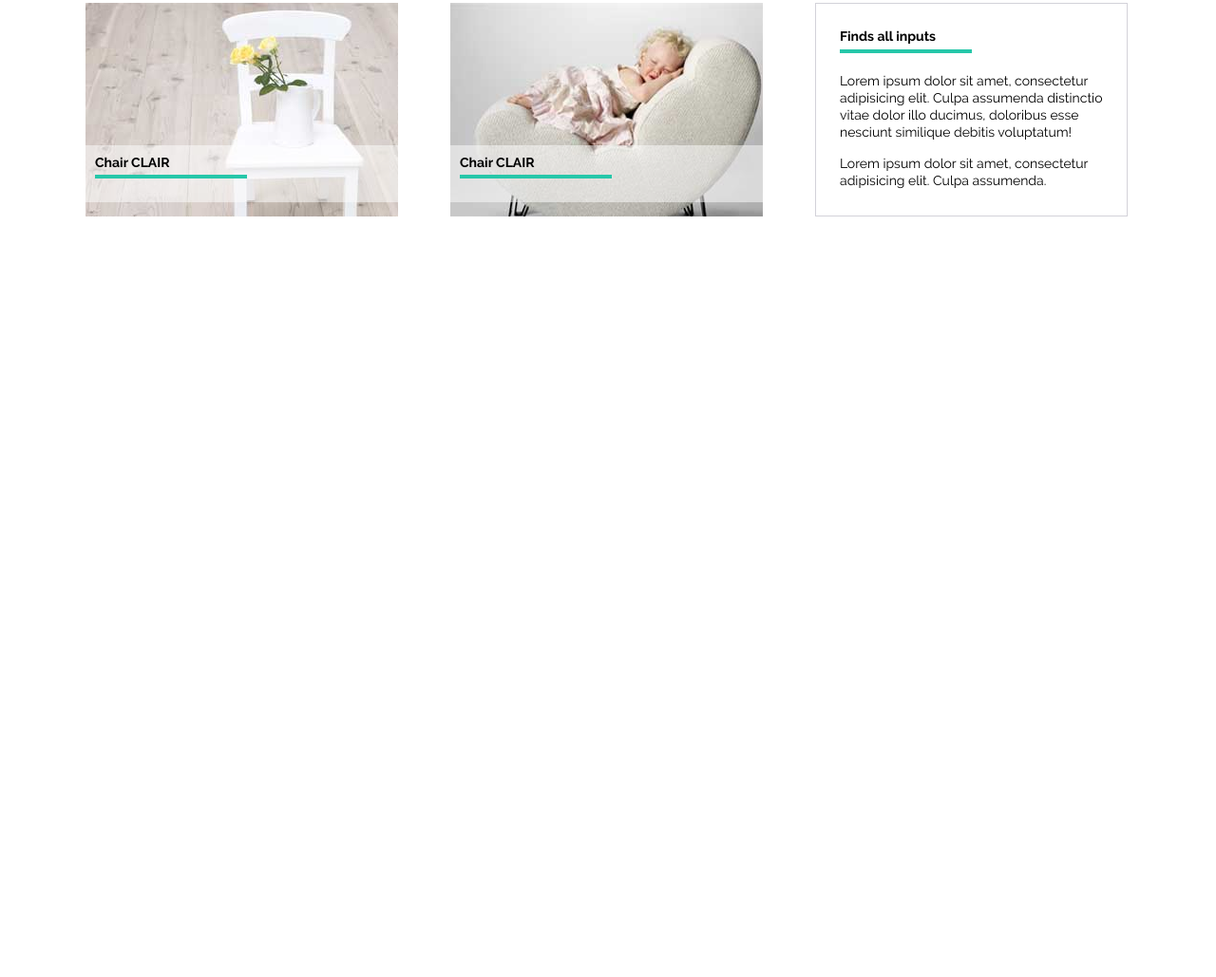
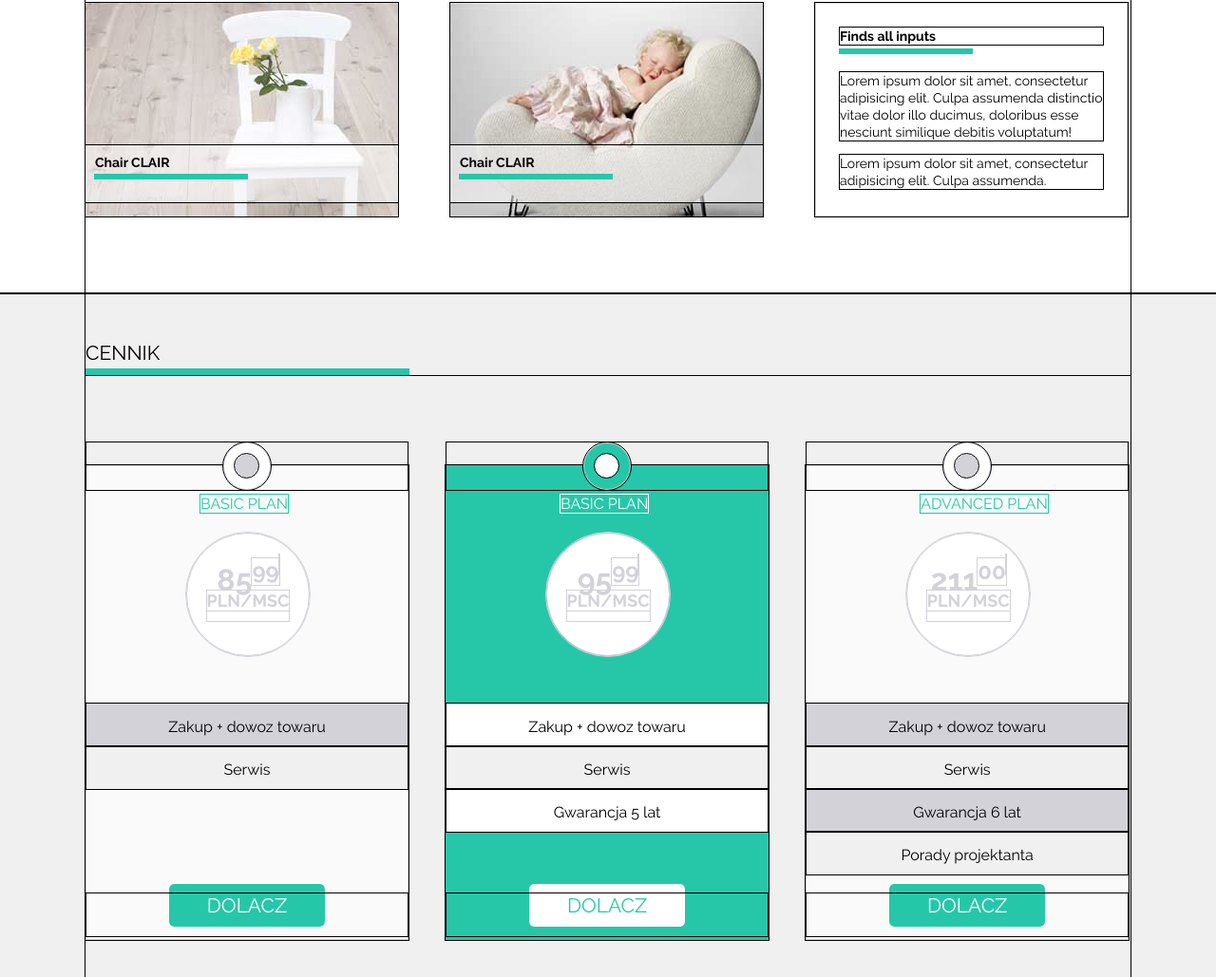
Before and after one commit to nmkedziora/CodersLab-SitOnChair-website, a plain HTML site: page index.html in a window 1280 px wide. Shown: the part 579-1608 px from the top of the page at 95% size. Before the commit the page ends 888 px from the top, so only its background shows below. Drawn offline with Linux system fonts and the light colour scheme.

Commit message:
Pricing section done

```diff
--- a/css/styles.css
+++ b/css/styles.css
@@ -1,8 +1,8 @@
-/*
+
 * {
     outline: 1px solid;
 }
-*/
+
 
 body {
 	font-family: 'ralewayregular', Verdana, sans-serif;
@@ -159,7 +159,7 @@ header {
     background-image: url('../images/box2_img.jpg');
 }
 
-hr {
+.short_hr {
     width: 50%;
     color: #26c7a9;
     border: 2px solid #26c7a9;
@@ -196,3 +196,157 @@ hr {
 .info__text p {
     margin-bottom: 15px;
 }
+
+
+/* ========== Pricing Section ========== */
+.pricing {
+    height: 720px;
+    background-color: #f0f0f0;
+}
+
+.section__title {
+    font-size: 21px;
+    text-transform: uppercase;
+    padding-top: 50px;
+}
+
+.long_hr {
+    width: 340px;
+    color: #26c7a9;
+    border: 3px solid #26c7a9;
+    margin: 5px 0 20px 0;
+}
+
+/* ========== Pricing Section - Box ========== */
+.pricing__box {
+    width: 340px;
+    height: 500px;
+    border: 1px solid #d3d2d9;
+    display: inline-block;
+    vertical-align: top;
+    margin-top: 75px;
+    position: relative;
+    background-color: #fafafa;
+}
+
+div.pricing__box:nth-child(2) {
+    margin-right: 35px;
+}
+
+.box__header {
+    height:50px;
+    position:absolute;
+    left:0;
+    right:0;
+    top:-25px;
+}
+
+.outer__circle {
+  background: #fff;
+  width: 50px;
+  height: 50px;
+  border-radius: 50%;
+  border: 1px solid #d3d2d9;
+  margin: 0 auto;
+  position: relative;
+}
+
+.inner__circle {
+  background: #d3d2d9;
+  width: 25px;
+  height: 25px;
+  border-radius: 50%;
+  position: absolute;
+  left: 11px;
+  top: 11px
+}
+
+.pricing__name {
+  position: absolute;
+  top: 30px;
+  left: 120px;
+  color: #26c7a9
+}
+
+.pricing__circle {
+  width: 130px;
+  height: 130px;
+  border-radius: 50%;
+  position: absolute;
+  background: #FFF;
+  left: 105px;
+  top: 70px;
+  border: 1px solid #d3d2d9;
+  text-align: center;
+  padding-top: 30px;
+  font-size: 32px;
+  font-family: 'ralewaybold', Verdana, sans-serif;
+  color: #d3d2d9;
+}
+
+.pricing__options {
+  width: 338px;
+  position: absolute;
+  top: 250px;
+  text-align: center;
+}
+
+.option__odd,
+.option__even {
+  height: 45px;
+  padding-top: 15px;
+}
+
+.option__odd {
+  background-color: #d3d2d9;
+}
+
+.option__even {
+  background-color: #f0f0f0;
+}
+
+.pricing__link {
+  width: 100%;
+  height: 45px;
+  text-align: center;
+  position: absolute;
+  top: 450px;
+}
+
+/* ========== Pricing Section - Box Highlighted ========== */
+.pricing__box--highlighted {
+    width: 340px;
+    height: 500px;
+    border: 1px solid #26c7a9;
+    display: inline-block;
+    vertical-align: top;
+    margin-right: 35px;
+    margin-top: 75px;
+    position: relative;
+}
+
+.highlight__background {
+  background-color: #26c7a9;
+}
+
+.pricing__box--highlighted .inner__circle {
+  background: #FFF;
+}
+
+.pricing__box--highlighted .pricing__name {
+  color: #FFF;
+}
+
+.pricing__box--highlighted .option__odd {
+  background-color: #FFF;
+}
+
+.btn__regular {
+    font-size: 21px;
+    background-color: #FFF;
+    color: #26c7a9;
+    text-decoration: none;
+    text-transform: uppercase;
+    padding: 10px 40px;
+    border-radius: 5px;
+}
--- a/index.html
+++ b/index.html
@@ -52,18 +52,18 @@
         <div class="info__image img01">
           <div class="img__text">
             Chair CLAIR
-            <hr>
+            <hr class="short_hr">
           </div>
         </div>
         <div class="info__image img02">
           <div class="img__text">
             Chair CLAIR
-            <hr>
+            <hr class="short_hr">
           </div>
         </div>
         <div class="info__text">
           <h6>Finds all inputs</h6>
-          <hr>
+          <hr class="short_hr">
           <p>
             Lorem ipsum dolor sit amet, consectetur adipisicing elit. Culpa assumenda distinctio vitae dolor illo ducimus, doloribus esse nesciunt similique debitis voluptatum!
           </p>
@@ -73,5 +73,80 @@
         </div>
       </div>
     </section>
+
+    <!-- Pricing Section -->
+    <section class="pricing">
+      <div class="container">
+        <div class="section__title">
+          Cennik
+          <hr class="long_hr">
+        </div>
+        <!-- single pricing box -->
+        <div class="pricing__box">
+          <div class="box__header">
+            <div class="outer__circle">
+              <div class="inner__circle"></div>
+            </div>
+          </div>
+          <div class="pricing__name">BASIC PLAN</div>
+          <div class="pricing__circle">
+            85<sup>99<sup><br>
+            PLN/MSC
+          </div>
+          <div class="pricing__options">
+          <div class="option__odd">Zakup + dowoz towaru</div>
+          <div class="option__even">Serwis</div>
+          </div>
+          <div class="pricing__link">
+            <a class="btn__highliht" href="">Dolacz</a>
+          </div>
+        </div>
+
+        <!-- single pricing box -->
+        <div class="pricing__box--highlighted highlight__background">
+          <div class="box__header">
+            <div class="outer__circle highlight__background">
+              <div class="inner__circle "></div>
+            </div>
+          </div>
+          <div class="pricing__name">BASIC PLAN</div>
+          <div class="pricing__circle">
+            95<sup>99<sup><br>
+            PLN/MSC
+          </div>
+          <div class="pricing__options">
+          <div class="option__odd">Zakup + dowoz towaru</div>
+          <div class="option__even">Serwis</div>
+          <div class="option__odd">Gwarancja 5 lat</div>
+          </div>
+          <div class="pricing__link">
+            <a class="btn__regular" href="">Dolacz</a>
+          </div>
+        </div>
+
+        <!-- single pricing box -->
+        <div class="pricing__box">
+          <div class="box__header">
+            <div class="outer__circle">
+              <div class="inner__circle"></div>
+            </div>
+          </div>
+          <div class="pricing__name">ADVANCED PLAN</div>
+          <div class="pricing__circle">
+            211<sup>00<sup><br>
+            PLN/MSC
+          </div>
+          <div class="pricing__options">
+          <div class="option__odd">Zakup + dowoz towaru</div>
+          <div class="option__even">Serwis</div>
+          <div class="option__odd">Gwarancja 6 lat</div>
+          <div class="option__even">Porady projektanta</div>
+          </div>
+          <div class="pricing__link">
+            <a class="btn__highliht" href="">Dolacz</a>
+          </div>
+        </div>
+      </div>
+    </section>
 	</body>
 </html>
```
